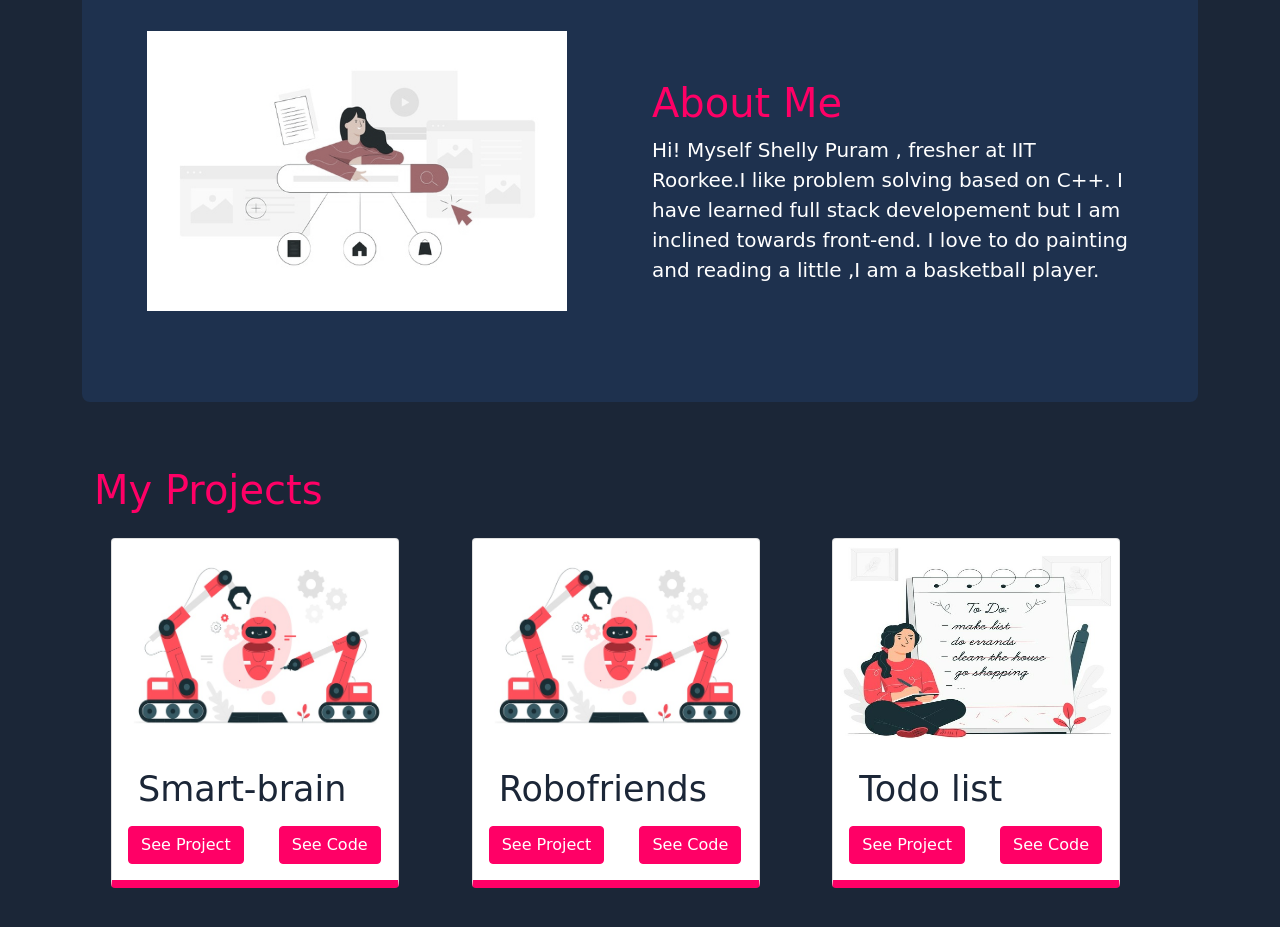
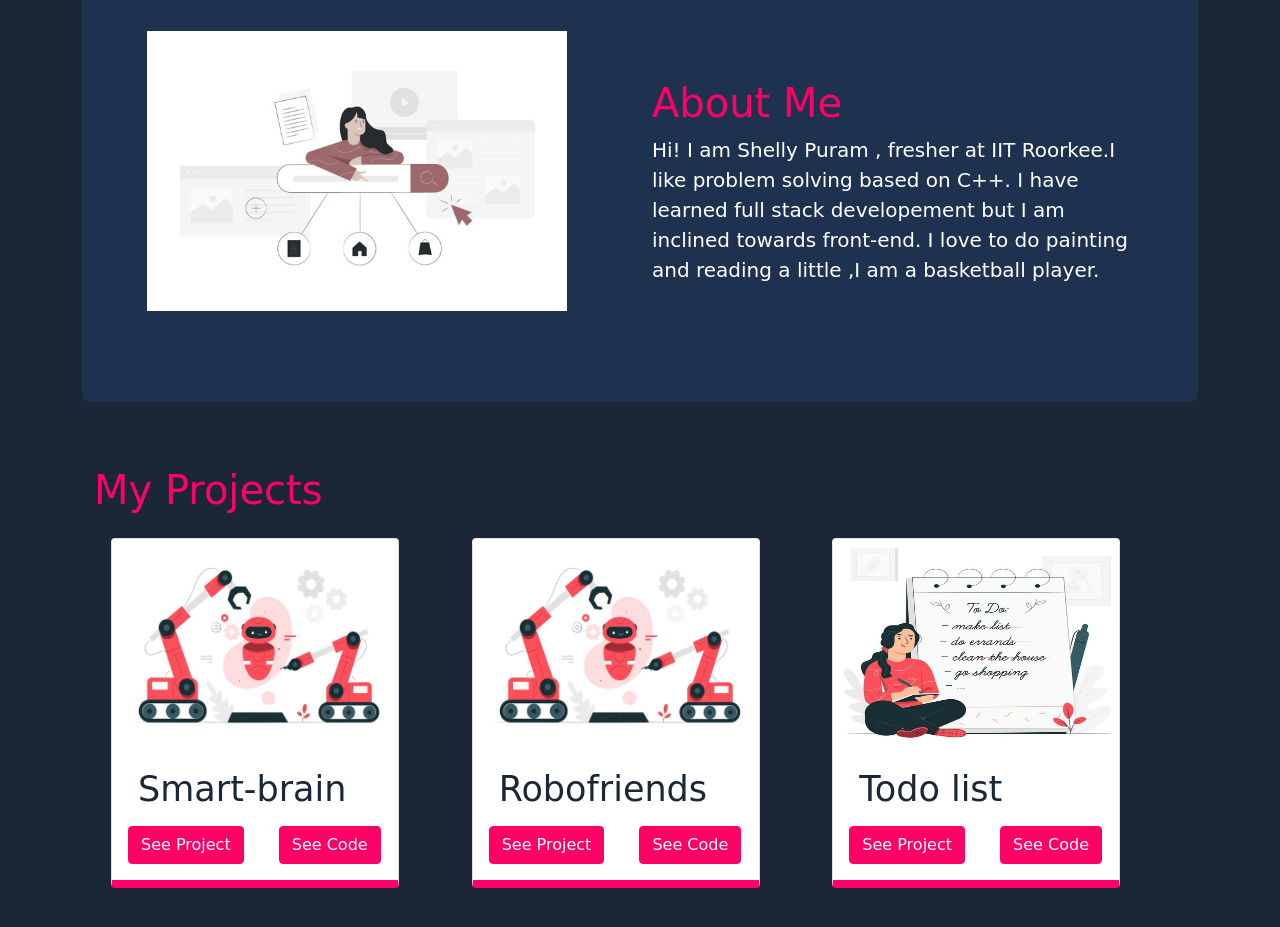
Before and after one commit to shellypuram-iitr/portfolio, a plain HTML site: page index.html in a window 1280 px wide. Shown: the part 900-1827 px from the top of the page. Drawn offline with nearby package versions, Linux system fonts and the light colour scheme.

Commit message:
Update index.html

```diff
--- a/index.html
+++ b/index.html
@@ -62,7 +62,7 @@
             <h1 class="">About Me</h1>
 
             <p>
-               Hi! Myself Shelly Puram , fresher at IIT Roorkee.I like problem solving based on C++.
+               Hi! I am Shelly Puram , fresher at IIT Roorkee.I like problem solving based on C++.
                I have learned full stack developement but I am inclined towards front-end.
                I love to do painting and reading a little ,I am a basketball player.
 
```
